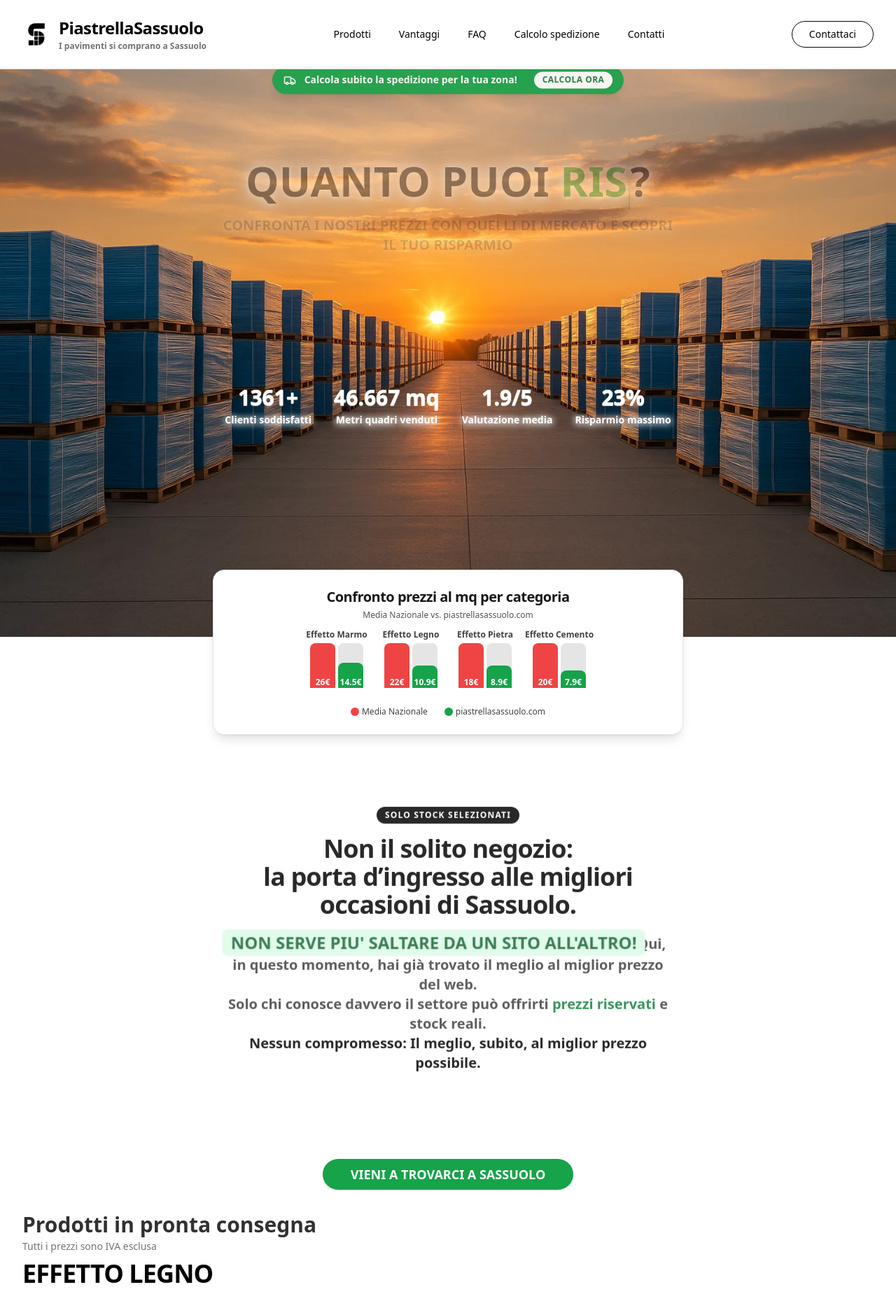
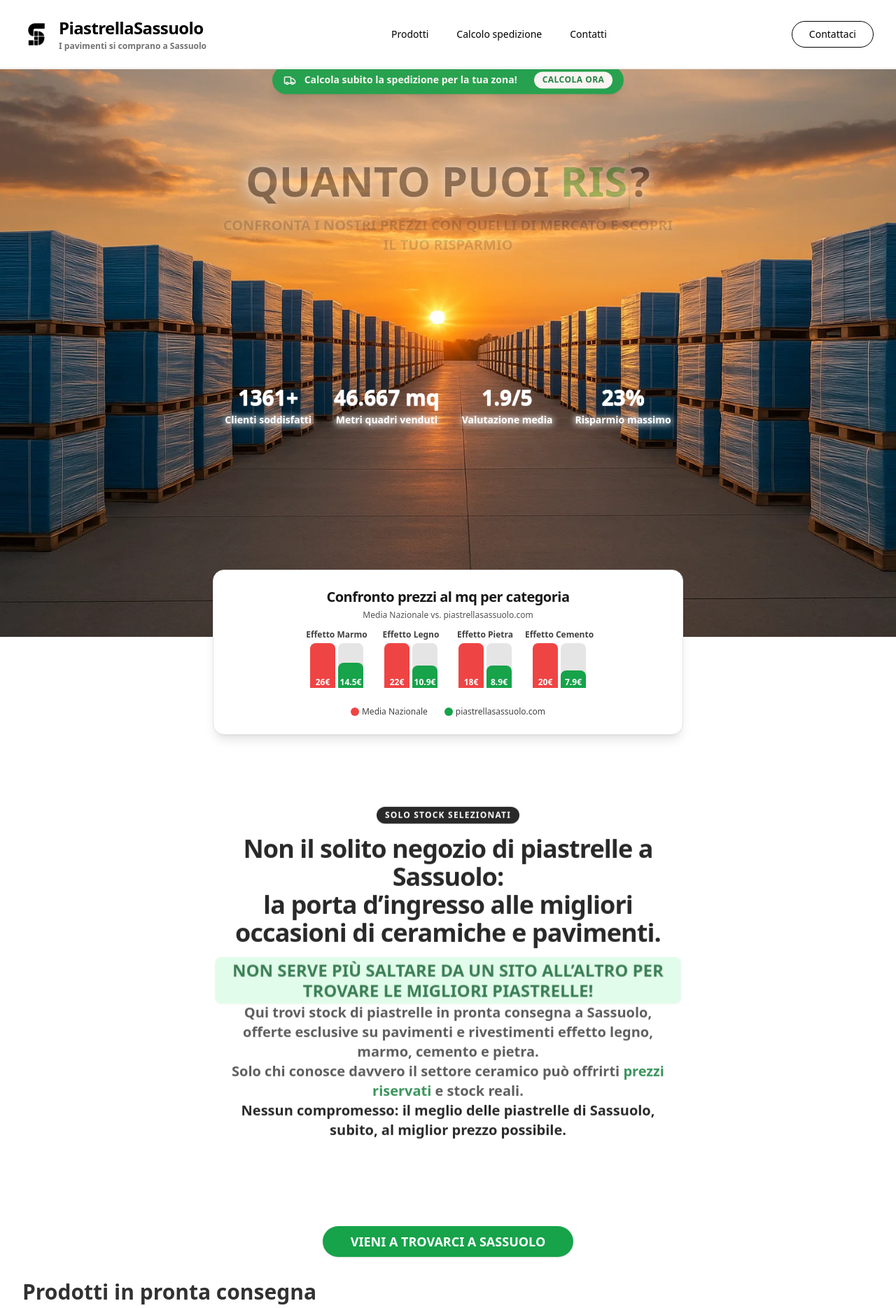
Before and after one commit to bitgadget/PiastrellaSassuolo, a React (Vite) app: page / in a window 1280 px wide. Shown: the top 1869 px of the page at 70% size. Built offline with nearby package versions, Linux system fonts and the light colour scheme.

Commit message:
Ottimizzazione footer mobile e aggiornamento link

```diff
--- a/index.html
+++ b/index.html
@@ -3,7 +3,17 @@
   <head>
     <meta charset="UTF-8" />
     <meta name="viewport" content="width=device-width, initial-scale=1.0" />
-    <title>Sincera Studio</title>
+    <title>Piastrelle in pronta consegna a Sassuolo - Lastra Ceramica</title>
+    <meta name="description" content="Scopri le migliori offerte di piastrelle in pronta consegna a Sassuolo. Prezzi di fabbrica, stock reale, spedizione rapida in tutta Italia.">
+    <link rel="canonical" href="https://www.lastraceramica.it/" />
+    <meta property="og:title" content="Piastrelle in pronta consegna a Sassuolo - Lastra Ceramica" />
+    <meta property="og:description" content="Scopri le migliori offerte di piastrelle in pronta consegna a Sassuolo. Prezzi di fabbrica, stock reale, spedizione rapida in tutta Italia." />
+    <meta property="og:image" content="/logo.png" />
+    <meta property="og:type" content="website" />
+    <meta name="twitter:card" content="summary_large_image" />
+    <meta name="twitter:title" content="Piastrelle in pronta consegna a Sassuolo - Lastra Ceramica" />
+    <meta name="twitter:description" content="Scopri le migliori offerte di piastrelle in pronta consegna a Sassuolo. Prezzi di fabbrica, stock reale, spedizione rapida in tutta Italia." />
+    <meta name="twitter:image" content="/logo.png" />
   </head>
   <body class="antialiased">
     <div id="root"></div>
--- a/src/SinceraStudioLanding.jsx
+++ b/src/SinceraStudioLanding.jsx
@@ -133,8 +133,25 @@ export default function LastraCeramicaLanding() {
     { id: "categoria-pietra", nome: "Effetto Pietra", prodotti: products.pietra },
   ];
 
+  const jsonLd = {
+    "@context": "https://schema.org",
+    "@type": "Store",
+    "name": "Lastra Ceramica",
+    "image": "https://piastrellasassuolo.vercel.app/logo.png",
+    "description": "Stock piastrelle Sassuolo: vendita piastrelle in pronta consegna, offerte su pavimenti e rivestimenti, spedizione rapida in tutta Italia.",
+    "address": {
+      "@type": "PostalAddress",
+      "addressLocality": "Sassuolo",
+      "addressCountry": "IT"
+    },
+    "url": "https://piastrellasassuolo.vercel.app/"
+  };
+
   return (
     <main id="top" className="pt-24 min-h-screen scroll-smooth bg-white text-black font-sans selection:bg-black/10 selection:text-black">
+      <title>Piastrelle Sassuolo: Stock Piastrelle in Pronta Consegna, Offerte e Spedizione - Lastra Ceramica</title>
+      <meta name="description" content="Acquista piastrelle a Sassuolo direttamente dal produttore. Stock in pronta consegna, offerte esclusive, spedizione rapida in tutta Italia. Scopri i nostri pavimenti effetto legno, marmo, cemento e pietra." />
+      <script type="application/ld+json">{JSON.stringify(jsonLd)}</script>
       <Header setMobileMenuOpen={setMobileMenuOpen} mobileMenuOpen={mobileMenuOpen} />
       {/* Hero - Comparatore Live Animato Migliorato */}
       <HeroComparatore />
@@ -158,20 +175,21 @@ export default function LastraCeramicaLanding() {
               SOLO STOCK SELEZIONATI
             </span>
           </div>
-          <h3 className="text-2xl sm:text-3xl md:text-4xl font-extrabold mb-2 sm:mb-4 text-black tracking-tight leading-tight">
-            Non il solito negozio:<br />
-            la porta d’ingresso alle migliori occasioni di Sassuolo.
-          </h3>
+          <h1 className="text-2xl sm:text-3xl md:text-4xl font-extrabold mb-2 sm:mb-4 text-black tracking-tight leading-tight">
+            Non il solito negozio di piastrelle a Sassuolo:<br />
+            la porta d’ingresso alle migliori occasioni di ceramiche e pavimenti.
+          </h1>
           <p className="text-neutral-700 text-base sm:text-lg md:text-xl mb-4 sm:mb-8 font-semibold">
             <span
               className="inline-block bg-green-100 text-green-800 font-bold px-3 py-1 rounded-lg shadow-sm animate-pulse"
               style={{ fontSize: "1.15em" }}
             >
-              NON SERVE PIU' SALTARE DA UN SITO ALL'ALTRO!
+              NON SERVE PIÙ SALTARE DA UN SITO ALL’ALTRO PER TROVARE LE MIGLIORI PIASTRELLE!
             </span>
-              Qui, in questo momento, hai già trovato il meglio al miglior prezzo del web.<br />
-            Solo chi conosce davvero il settore può offrirti <span className="text-green-700 font-bold">prezzi riservati</span> e <span className="font-bold">stock reali</span>.<br />
-            <span className="text-black font-bold">Nessun compromesso: Il meglio, subito, al miglior prezzo possibile.</span>
+            <br />
+            Qui trovi stock di piastrelle in pronta consegna a Sassuolo, offerte esclusive su pavimenti e rivestimenti effetto legno, marmo, cemento e pietra.<br />
+            Solo chi conosce davvero il settore ceramico può offrirti <span className="text-green-700 font-bold">prezzi riservati</span> e <span className="font-bold">stock reali</span>.<br />
+            <span className="text-black font-bold">Nessun compromesso: il meglio delle piastrelle di Sassuolo, subito, al miglior prezzo possibile.</span>
           </p>
         </motion.div>
       </section>
@@ -210,9 +228,9 @@ export default function LastraCeramicaLanding() {
         {/* Effetto Legno */}
         {categorie.map(cat => (
           <div className="mb-12" id={cat.id} key={cat.id}>
-            <h4 className="text-3xl sm:text-4xl font-extrabold mb-6 text-left text-black drop-shadow-sm tracking-tight uppercase">
+            <h2 className="text-3xl sm:text-4xl font-extrabold mb-6 text-left text-black drop-shadow-sm tracking-tight uppercase">
               {cat.nome}
-            </h4>
+            </h2>
             <ProductSlider
               products={cat.prodotti}
               onCardClick={setModalProdotto}
@@ -341,7 +359,7 @@ export default function LastraCeramicaLanding() {
               transition={{ delay: 0.1, duration: 0.5 }}
               viewport={{ once: true }}
             >
-              Calcola la spedizione in pochi secondi
+              Calcola la spedizione delle piastrelle in tutta Italia
             </motion.h3>
             <motion.p
               className="mb-8 text-neutral-700 text-lg text-center"
@@ -350,9 +368,8 @@ export default function LastraCeramicaLanding() {
               transition={{ delay: 0.2, duration: 0.5 }}
               viewport={{ once: true }}
             >
-              Tutte le piastrelle che vedi sono in pronta consegna,<br />
-              con stock limitati e prezzi esclusivi.<br />
-              <span className="text-green-700 font-semibold">Scopri subito il costo di spedizione!</span>
+              Tutte le piastrelle sono disponibili in stock reale e spediamo rapidamente in tutta Italia.<br />
+              Scopri subito il costo di spedizione per i tuoi pavimenti e rivestimenti!
             </motion.p>
             <motion.div
               initial={{ scale: 0.95, opacity: 0 }}
@@ -486,7 +503,7 @@ export default function LastraCeramicaLanding() {
               </div>
               <div className="flex gap-4 items-center pt-4 border-t border-neutral-100">
                 <div className="w-12 h-12 rounded-full overflow-hidden bg-neutral-200">
-                  <img src={recensione.foto} alt={recensione.nome} className="w-full h-full object-cover" />
+                  <img src={recensione.foto} alt={`Foto di ${recensione.nome}`} className="w-full h-full object-cover" />
                 </div>
                 <div>
                   <p className="font-semibold">{recensione.nome}</p>
@@ -560,7 +577,7 @@ export default function LastraCeramicaLanding() {
           whileInView="visible"
           viewport={{ once: true }}
         >
-          Contattaci
+          Contattaci per offerte su piastrelle, stock e spedizioni
         </motion.h3>
         <motion.p
           className="mb-12 text-neutral-700 text-lg"
@@ -570,7 +587,7 @@ export default function LastraCeramicaLanding() {
           custom={2}
           viewport={{ once: true }}
         >
-          Richiedi disponibilità, preventivi o informazioni: rispondiamo in poche ore.
+          Richiedi disponibilità, preventivi o informazioni su piastrelle in pronta consegna a Sassuolo. Rispondiamo in poche ore.
         </motion.p>
         <div className="flex flex-col sm:flex-row gap-4 justify-center items-center mb-10">
           <a
--- a/src/components/Footer.jsx
+++ b/src/components/Footer.jsx
@@ -18,13 +18,15 @@ export default function Footer() {
             Piastrelle italiane in pronta consegna<br />a prezzi di fabbrica.
           </span>
         </div>
-        {/* Link utili */}
-        <div className="flex-1 flex flex-col gap-2 mt-8 md:mt-0 items-center md:items-start">
+        {/* Link utili ottimizzati per mobile */}
+        <div className="flex-1 flex flex-col md:flex-col gap-2 mt-8 md:mt-0 items-center md:items-start">
           <span className="font-semibold text-white mb-2 uppercase tracking-wide text-xs">Link utili</span>
-          <a href="#prodotti" className="hover:underline hover:text-white transition">Prodotti</a>
-          <a href="#vantaggi" className="hover:underline hover:text-white transition">Vantaggi</a>
-          <a href="#faq" className="hover:underline hover:text-white transition">FAQ</a>
-          <a href="#contatti" className="hover:underline hover:text-white transition">Contatti</a>
+          <div className="flex flex-row flex-wrap gap-4 md:flex-col md:gap-2 w-full justify-center md:justify-start">
+            <a href="#prodotti" className="hover:underline hover:text-white transition">Prodotti</a>
+            <a href="#vantaggi" className="hover:underline hover:text-white transition">Vantaggi</a>
+            <a href="#faq" className="hover:underline hover:text-white transition">FAQ</a>
+            <a href="#contatti" className="hover:underline hover:text-white transition">Contatti</a>
+          </div>
         </div>
         {/* Contatti */}
         <div className="flex-1 flex flex-col gap-2 mt-8 md:mt-0 items-center md:items-start">
--- a/src/components/Header.jsx
+++ b/src/components/Header.jsx
@@ -28,12 +28,6 @@ export default function Header({ setMobileMenuOpen, mobileMenuOpen }) {
       <nav className="hidden md:flex gap-10 text-sm">
         <a href="#prodotti" className="hover:text-black transition">
           Prodotti
-        </a>
-        <a href="#vantaggi" className="hover:text-black transition">
-          Vantaggi
-        </a>
-        <a href="#faq" className="hover:text-black transition">
-          FAQ
         </a>
         <a href="#calcolatore" className="hover:text-black transition">
           Calcolo spedizione
@@ -77,9 +71,9 @@ export default function Header({ setMobileMenuOpen, mobileMenuOpen }) {
             >
               &times;
             </button>
+            <a href="#top" className="text-lg py-2 border-b border-neutral-200" onClick={() => setMobileMenuOpen(false)}>Home</a>
+            <a href="#chi-siamo" className="text-lg py-2 border-b border-neutral-200" onClick={() => setMobileMenuOpen(false)}>Chi siamo</a>
             <a href="#prodotti" className="text-lg py-2 border-b border-neutral-200" onClick={() => setMobileMenuOpen(false)}>Prodotti</a>
-            <a href="#vantaggi" className="text-lg py-2 border-b border-neutral-200" onClick={() => setMobileMenuOpen(false)}>Vantaggi</a>
-            <a href="#faq" className="text-lg py-2 border-b border-neutral-200" onClick={() => setMobileMenuOpen(false)}>FAQ</a>
             <a href="#calcolatore" className="text-lg py-2 border-b border-neutral-200" onClick={() => setMobileMenuOpen(false)}>Calcolo spedizione</a>
             <a href="#contatti" className="text-lg py-2" onClick={() => setMobileMenuOpen(false)}>Contatti</a>
             <a
--- a/src/components/ZoomableImage.jsx
+++ b/src/components/ZoomableImage.jsx
@@ -10,6 +10,7 @@ export default function ZoomableImage({ src, alt }) {
       <img
         src={imageSrc}
         alt={alt}
+        loading="lazy"
         className="w-full h-64 object-contain rounded cursor-zoom-in transition-transform duration-200"
         style={zoom ? { cursor: "zoom-out" } : {}}
         onClick={() => setZoom((z) => !z)}
--- a/src/components/ZoomableImageSlider.jsx
+++ b/src/components/ZoomableImageSlider.jsx
@@ -36,8 +36,6 @@ export default function ZoomableImageSlider({ images, title, height = "h-48", sh
           alt={title}
           loading="lazy"
           className={`w-full ${height} object-contain rounded cursor-zoom-in transition-transform duration-200`}
-          style={zoom ? { cursor: "zoom-out" } : {}}
-          onClick={() => setZoom(z => !z)}
         />
         {/* Icona lente sopra l'immagine */}
         {!zoom && (
```
Also changed, not shown: 1 other file (tests, documents, lock files or other folders).
